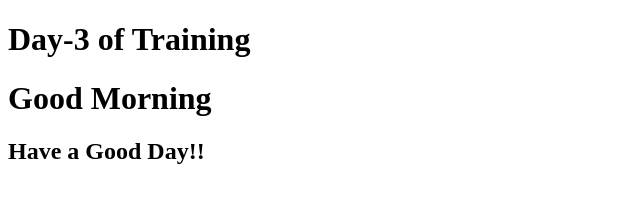
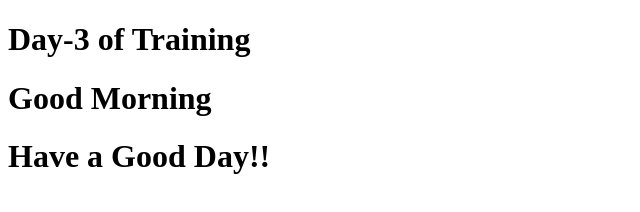
Before and after one commit to asmagazi/bootstrap_repo, a plain HTML site: page Day-3/Practicals/Practice/index3.html in a window 1280 px wide. Shown: the whole page, without its empty margins (0-640 px from the left). Drawn offline with Linux system fonts and the light colour scheme.

Commit message:
commit on changes in index3 of main

```diff
--- a/Day-3/Practicals/Practice/index3.html
+++ b/Day-3/Practicals/Practice/index3.html
@@ -6,6 +6,6 @@
  </head>
  <body>
     <h1>Good Morning</h1>
-    <h2>Have a Good Day!!</h2>
+    <h1>Have a Good Day!!</h1>
  </body>
 </html>
```
